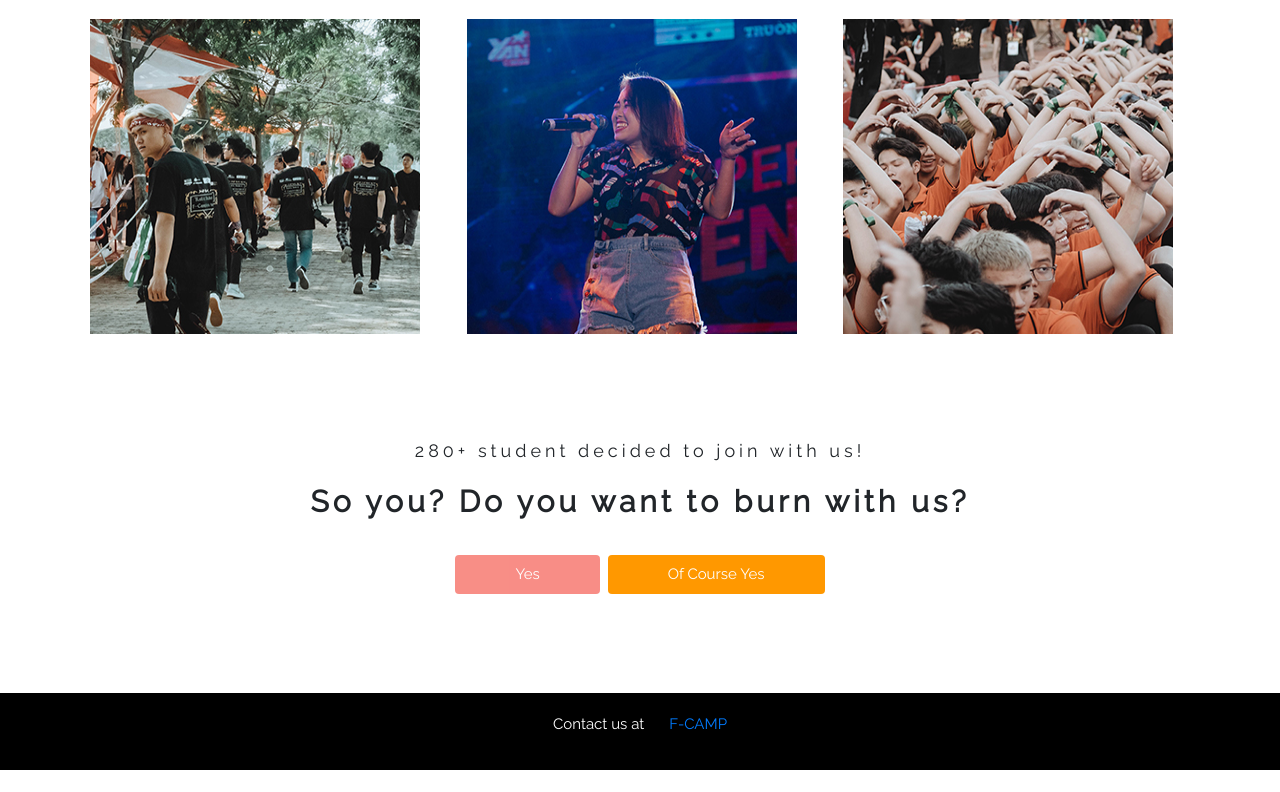
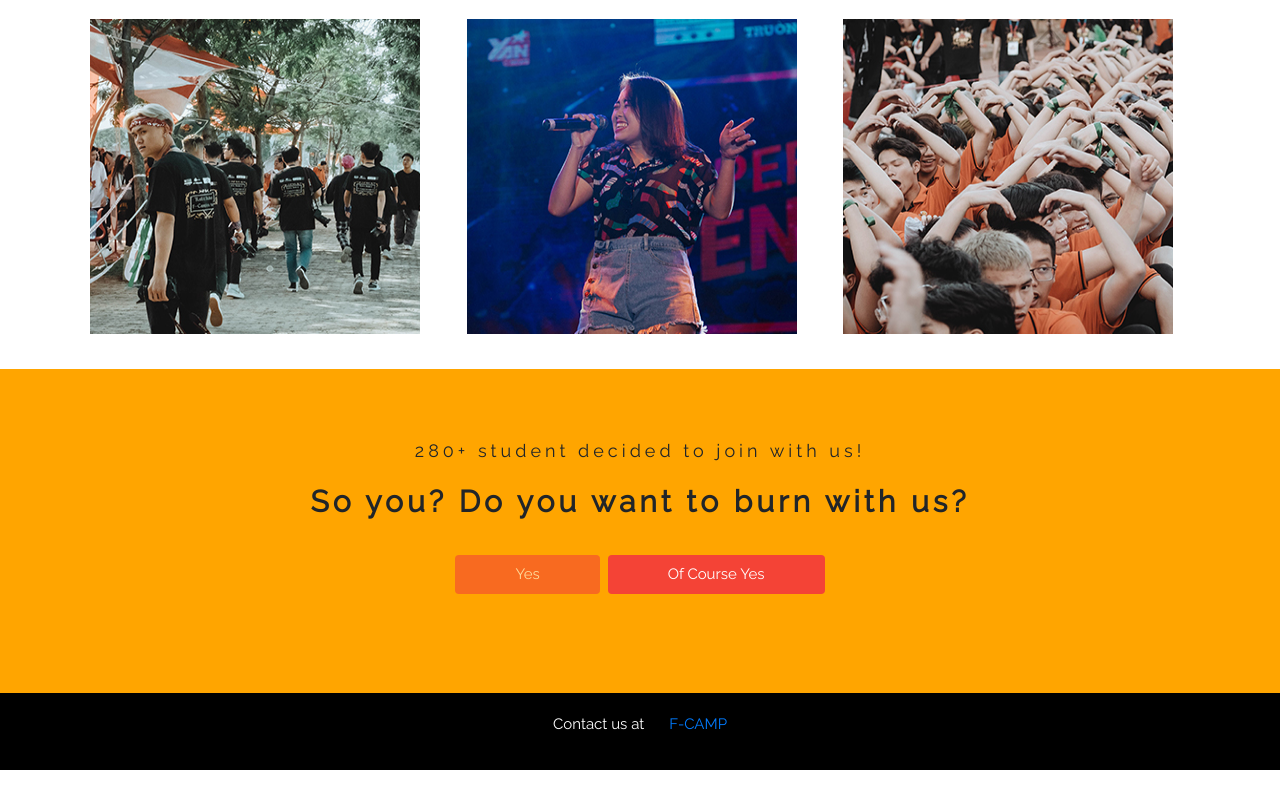
Before and after one commit to nguyenchi117/fcampcdg.github.io, a plain HTML site: page index.html in a window 1280 px wide. Shown: the part 3590-4382 px from the top of the page. Drawn offline with nearby package versions, Linux system fonts and the light colour scheme; a web font is replaced by a local one.

Commit message:
Update index.html

```diff
--- a/index.html
+++ b/index.html
@@ -225,14 +225,14 @@
 </section>
 
 <!-- ask -->
-<div style="background:white; " class="w3-container w3-padding-64 w3-center w3-wide" id="register">
+<div style="background:orange; " class="w3-container w3-padding-64 w3-center w3-wide" id="register">
   <p class="w3-large">280+ student decided to join with us!</p>
   <h2><b>So you? Do you want to burn with us?</b></h2>
   <p class="w3-xlarge">
     <div class="container" style="text-align: center;">
       <div style="margin-right: -15px; margin-left: -15px;">
         <button onclick="document.getElementById('id01').style.display='block'" class="w3-button w3-round w3-red w3-opacity w3-hover-opacity-off" style="padding:8px 60px"><a style="color: white" href="https://www.facebook.com/FCampFU" target="_blank"> Yes</a></button>
-        <button onclick="document.getElementById('id01').style.display='block'" class="w3-button w3-round w3-orange w3-hover-opacity-off" style="padding:8px 60px"><a style="color: white" href="https://www.facebook.com/FCampFU" target="_blank">Of Course Yes</a></button>
+        <button onclick="document.getElementById('id01').style.display='block'" class="w3-button w3-round w3-red w3-hover-opacity-off" style="padding:8px 60px"><a style="color: white" href="https://www.facebook.com/FCampFU" target="_blank">Of Course Yes</a></button>
       </div>
     </div>
   </p>
```
